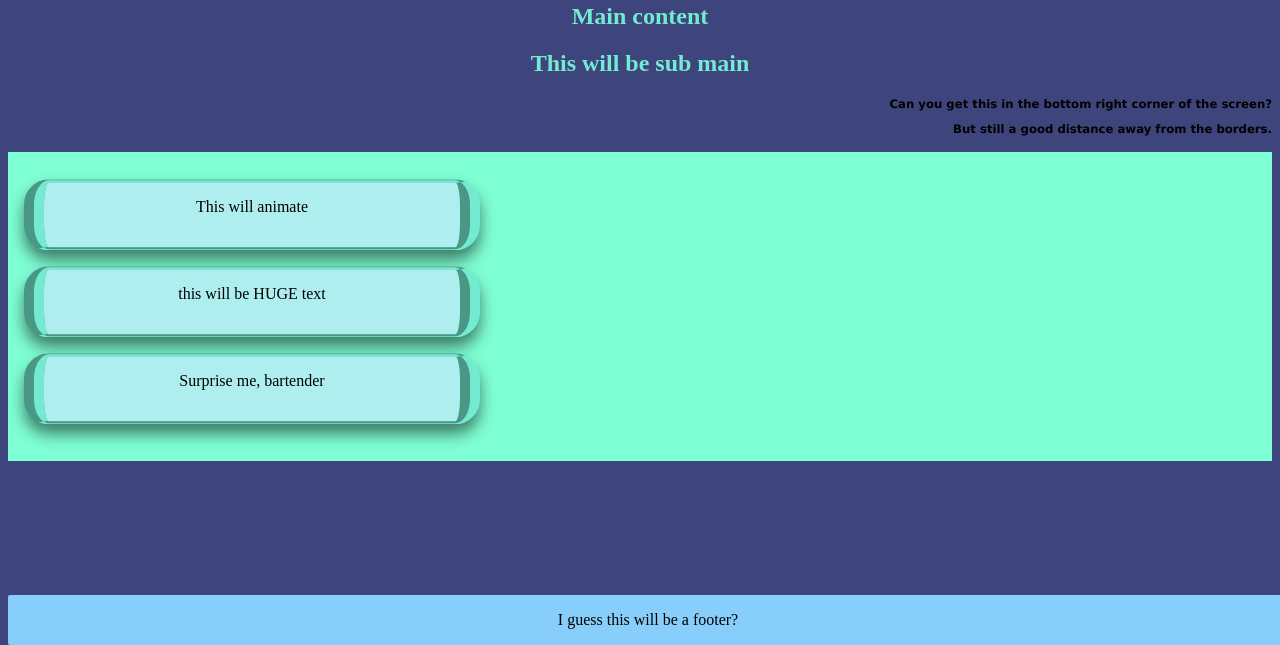
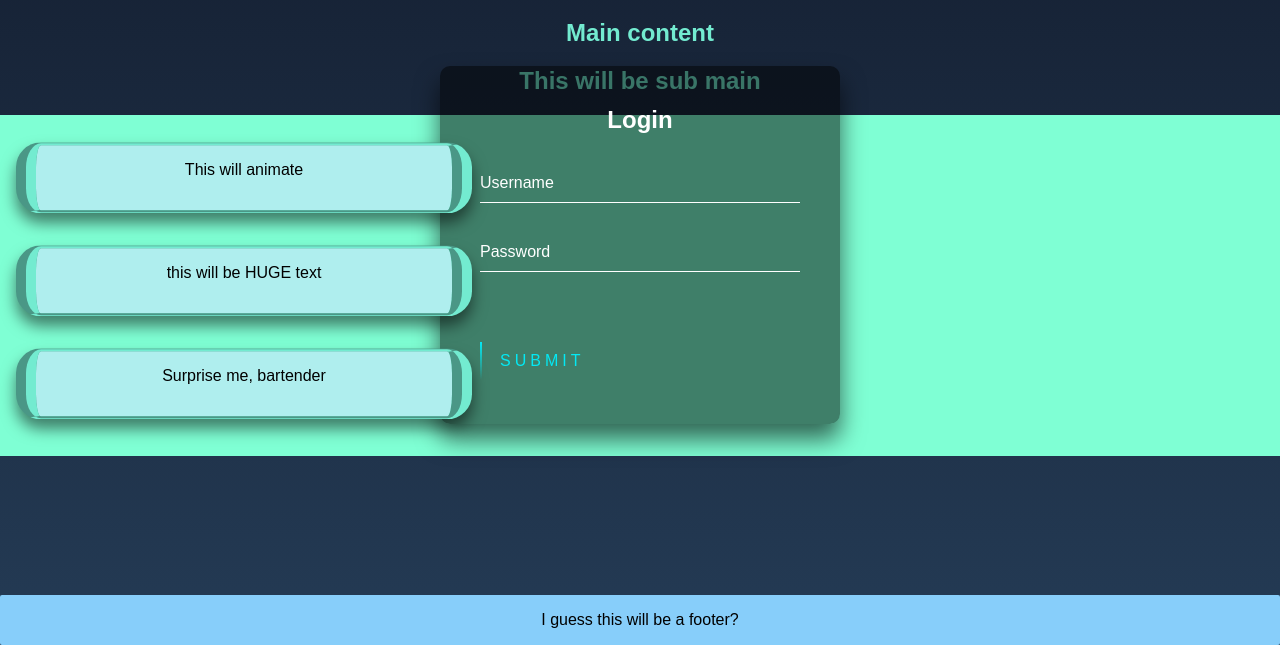
Before and after one commit to jessecastillo/spartan, a plain HTML site: page index.htm in a window 1280 px wide. Shown: the part 155-800 px from the top of the page. Drawn offline with Linux system fonts and the light colour scheme.

Commit message:
Login Box

```diff
--- a/index.htm
+++ b/index.htm
@@ -9,7 +9,7 @@
 
     <div>
         <h1 class="h1">SPARTAN</h1>
-        <a href="http://links.merixium.com" target = "_blank">My beautiful landing page!</a>
+        <a href="http://links.merixium.com" target = "_blank" class="link">My beautiful landing page!</a>
         <p>This is the beginning! :-)</p>
     </div>
     <div>
@@ -27,20 +27,32 @@
         </h2>
     </div>
 
-    <div id="corner">
-        <h3>
-            Can you get this in the bottom right corner of the screen?
-        </h3>
-        <h3>
-            But still a good distance away from the borders.
-        </h3>
-    </div>
+    <div class="login-box">
+        <h2>Login</h2>
+        <form>
+          <div class="user-box">
+            <input type="text" name="" required="">
+            <label>Username</label>
+          </div>
+          <div class="user-box">
+            <input type="password" name="" required="">
+            <label>Password</label>
+          </div>
+          <a href="#">
+            <span></span>
+            <span></span>
+            <span></span>
+            <span></span>
+            Submit
+          </a>
+        </form>
+      </div>
 
     <div class="footer">
         I guess this will be a footer?
     </div>
 
-    <div>
+    <div class="center">
         <div class="container">
             <ul id="animation"  class="draggable" draggable="true">
                 This will animate
--- a/spartan.css
+++ b/spartan.css
@@ -10,6 +10,16 @@ h1{
     justify-content: center;
     text-align: center;
     font-family:Georgia, 'Times New Roman', Times, serif;
+}
+
+.link{
+    background-color: #fffa;
+    text-decoration: none;
+    font-size: 30px;
+    border-radius: 10em;
+    padding: 0.5em;
+    margin: 1.4em 0;
+    box-shadow: rgb(28 32 93 /24%) 0px 2px 12px 0px;
 }
 
 h2{
@@ -60,9 +70,18 @@ li{
 }
 
 .container{
+    display: flex;
+    flex-direction: column;
+    text-align: center;
+    justify-content: center;
     background-color: aquamarine;
     padding: 1rem;
     margin-top: 1rem;
+
+}
+
+.center{
+    text-align: center;
 }
 
 .draggable{
@@ -76,6 +95,7 @@ li{
 }
 
 ul{
+
     animation-name: float;
     animation-duration: 5s;
     text-align: center;
@@ -111,3 +131,171 @@ ul.next{
 		transform: translatey(0px);
 	}
 }
+
+html {
+    height: 100%;
+  }
+  body {
+    margin:0;
+    padding:0;
+    font-family: sans-serif;
+    background: linear-gradient(#141e30, #243b55);
+  }
+
+  .login-box {
+    position: absolute;
+    top: 50%;
+    left: 50%;
+    width: 400px;
+    padding: 40px;
+    transform: translate(-50%, -50%);
+    background: rgba(0,0,0,.5);
+    box-sizing: border-box;
+    box-shadow: 0 15px 25px rgba(0,0,0,.6);
+    border-radius: 10px;
+  }
+
+  .login-box h2 {
+    margin: 0 0 30px;
+    padding: 0;
+    color: #fff;
+    text-align: center;
+  }
+
+  .login-box .user-box {
+    position: relative;
+  }
+
+  .login-box .user-box input {
+    width: 100%;
+    padding: 10px 0;
+    font-size: 16px;
+    color: #fff;
+    margin-bottom: 30px;
+    border: none;
+    border-bottom: 1px solid #fff;
+    outline: none;
+    background: transparent;
+  }
+  .login-box .user-box label {
+    position: absolute;
+    top:0;
+    left: 0;
+    padding: 10px 0;
+    font-size: 16px;
+    color: #fff;
+    pointer-events: none;
+    transition: .5s;
+  }
+
+  .login-box .user-box input:focus ~ label,
+  .login-box .user-box input:valid ~ label {
+    top: -20px;
+    left: 0;
+    color: #03e9f4;
+    font-size: 12px;
+  }
+
+  .login-box form a {
+    position: relative;
+    display: inline-block;
+    padding: 10px 20px;
+    color: #03e9f4;
+    font-size: 16px;
+    text-decoration: none;
+    text-transform: uppercase;
+    overflow: hidden;
+    transition: .5s;
+    margin-top: 40px;
+    letter-spacing: 4px
+  }
+
+  .login-box a:hover {
+    background: #03e9f4;
+    color: #fff;
+    border-radius: 5px;
+    box-shadow: 0 0 5px #03e9f4,
+                0 0 25px #03e9f4,
+                0 0 50px #03e9f4,
+                0 0 100px #03e9f4;
+  }
+
+  .login-box a span {
+    position: absolute;
+    display: block;
+  }
+
+  .login-box a span:nth-child(1) {
+    top: 0;
+    left: -100%;
+    width: 100%;
+    height: 2px;
+    background: linear-gradient(90deg, transparent, #03e9f4);
+    animation: btn-anim1 1s linear infinite;
+  }
+
+  @keyframes btn-anim1 {
+    0% {
+      left: -100%;
+    }
+    50%,100% {
+      left: 100%;
+    }
+  }
+
+  .login-box a span:nth-child(2) {
+    top: -100%;
+    right: 0;
+    width: 2px;
+    height: 100%;
+    background: linear-gradient(180deg, transparent, #03e9f4);
+    animation: btn-anim2 1s linear infinite;
+    animation-delay: .25s
+  }
+
+  @keyframes btn-anim2 {
+    0% {
+      top: -100%;
+    }
+    50%,100% {
+      top: 100%;
+    }
+  }
+
+  .login-box a span:nth-child(3) {
+    bottom: 0;
+    right: -100%;
+    width: 100%;
+    height: 2px;
+    background: linear-gradient(270deg, transparent, #03e9f4);
+    animation: btn-anim3 1s linear infinite;
+    animation-delay: .5s
+  }
+
+  @keyframes btn-anim3 {
+    0% {
+      right: -100%;
+    }
+    50%,100% {
+      right: 100%;
+    }
+  }
+
+  .login-box a span:nth-child(4) {
+    bottom: -100%;
+    left: 0;
+    width: 2px;
+    height: 100%;
+    background: linear-gradient(360deg, transparent, #03e9f4);
+    animation: btn-anim4 1s linear infinite;
+    animation-delay: .75s
+  }
+
+  @keyframes btn-anim4 {
+    0% {
+      bottom: -100%;
+    }
+    50%,100% {
+      bottom: 100%;
+    }
+  }
```
